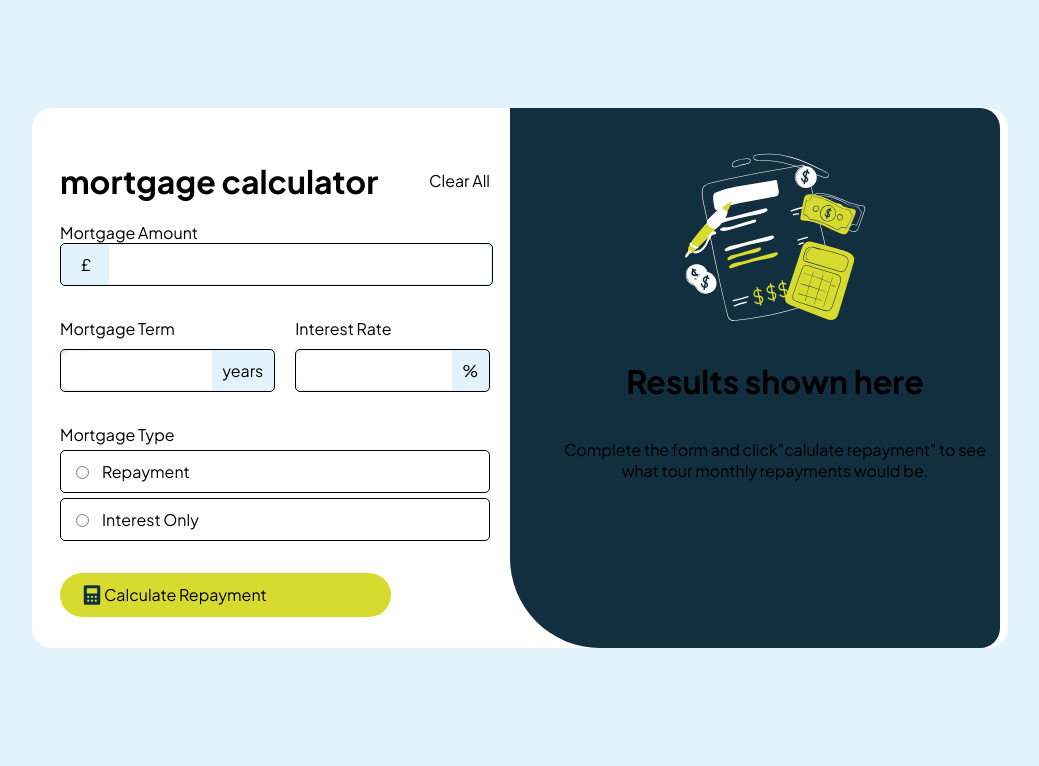
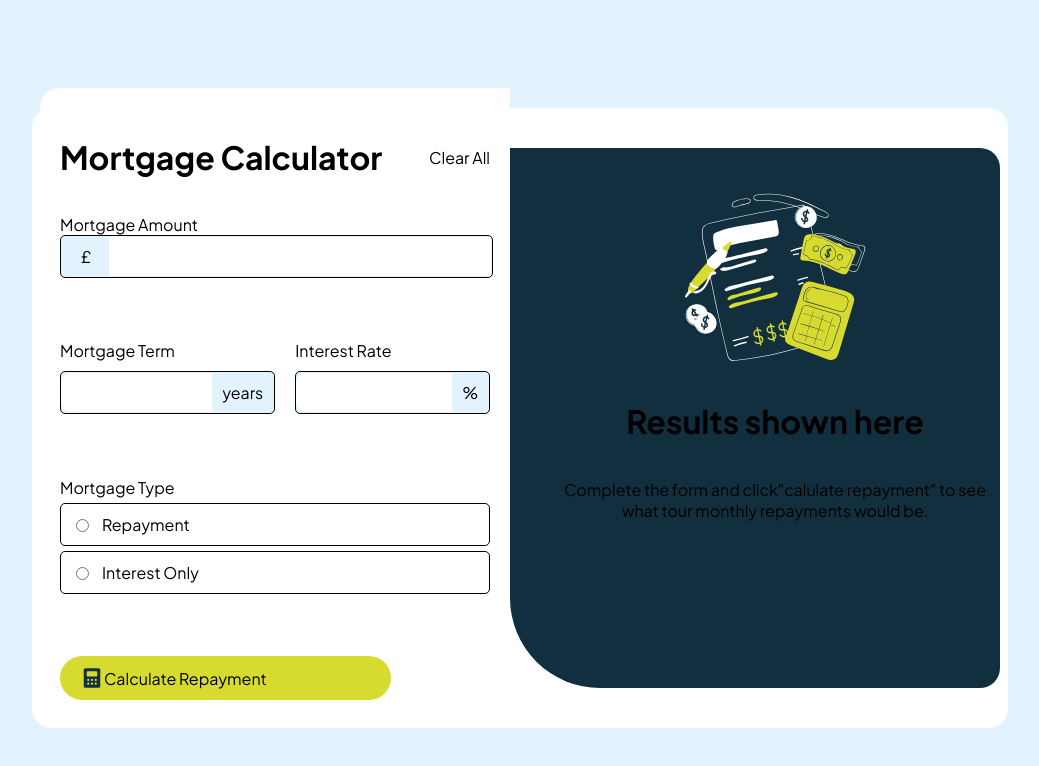
Before and after one commit to AloisKGBA/mortgage-angular, an Angular app: page / in a window 1280 px wide. Shown: the top 766 px of the page, without its empty margins (128-1167 px from the left). Built offline with nearby package versions, Linux system fonts and the light colour scheme.

Commit message:
mise à jour de la page à vide et mise en place du bloc résultas

```diff
--- a/src/app/input-form/input-form.component.css
+++ b/src/app/input-form/input-form.component.css
@@ -4,18 +4,17 @@ body{
     background-color: white;
     padding: 20px;
     border-radius: 20px 0 0 20px;
-    height: 500px;
+    height: 600px;
     width: 430px;
     margin: 0;
+    margin-top: -20px;
+    justify-content: space-around;
 }
 .tete{
     display: flex;
     align-items: center;
     justify-content: space-between;
 }
-p:hover {
-    text-decoration: underline;
-}
 h1{
     font-size: 700;
 }
--- a/src/app/input-form/input-form.component.html
+++ b/src/app/input-form/input-form.component.html
@@ -1,8 +1,5 @@
 <body>
-    <div class="tete">
-        <h1>mortgage calculator</h1>
-        <p>Clear All</p>
-    </div>
+    <app-titre></app-titre>
     <app-input-element-1></app-input-element-1>
     <p></p>
     <app-input-element-2></app-input-element-2>
--- a/src/app/input-form/input-form.component.ts
+++ b/src/app/input-form/input-form.component.ts
@@ -3,6 +3,7 @@ import {InputElement1Component} from './input-element-1/input-element-1.componen
 import { InputElement2Component } from './input-element-2/input-element-2.component';
 import { InputElement3Component } from './input-element-3/input-element-3.component';
 import { InputElement4Component } from './input-element-4/input-element-4.component';
+import { TitreComponent } from './titre/titre.component';
 @Component({
   selector: 'app-input-form',
   standalone: true,
@@ -10,7 +11,8 @@ import { InputElement4Component } from './input-element-4/input-element-4.compon
     InputElement1Component,
     InputElement2Component,
     InputElement3Component,
-    InputElement4Component
+    InputElement4Component,
+    TitreComponent
   ],
   templateUrl: './input-form.component.html',
   styleUrl: './input-form.component.css'
--- /dev/null
+++ b/src/app/input-form/titre/titre.component.css
@@ -0,0 +1,11 @@
+div {
+    display: flex;
+    flex-direction: row;
+    justify-content: space-between;
+    align-items: center;
+    padding: auto
+}
+
+p:hover {
+    text-decoration: underline;
+}
--- /dev/null
+++ b/src/app/input-form/titre/titre.component.html
@@ -0,0 +1,4 @@
+<div>
+    <h1>Mortgage Calculator</h1>
+    <p>Clear All</p>
+</div>
```
Also changed, not shown: src/app/input-form/titre/titre.component.ts (added, +12 -0 lines).
